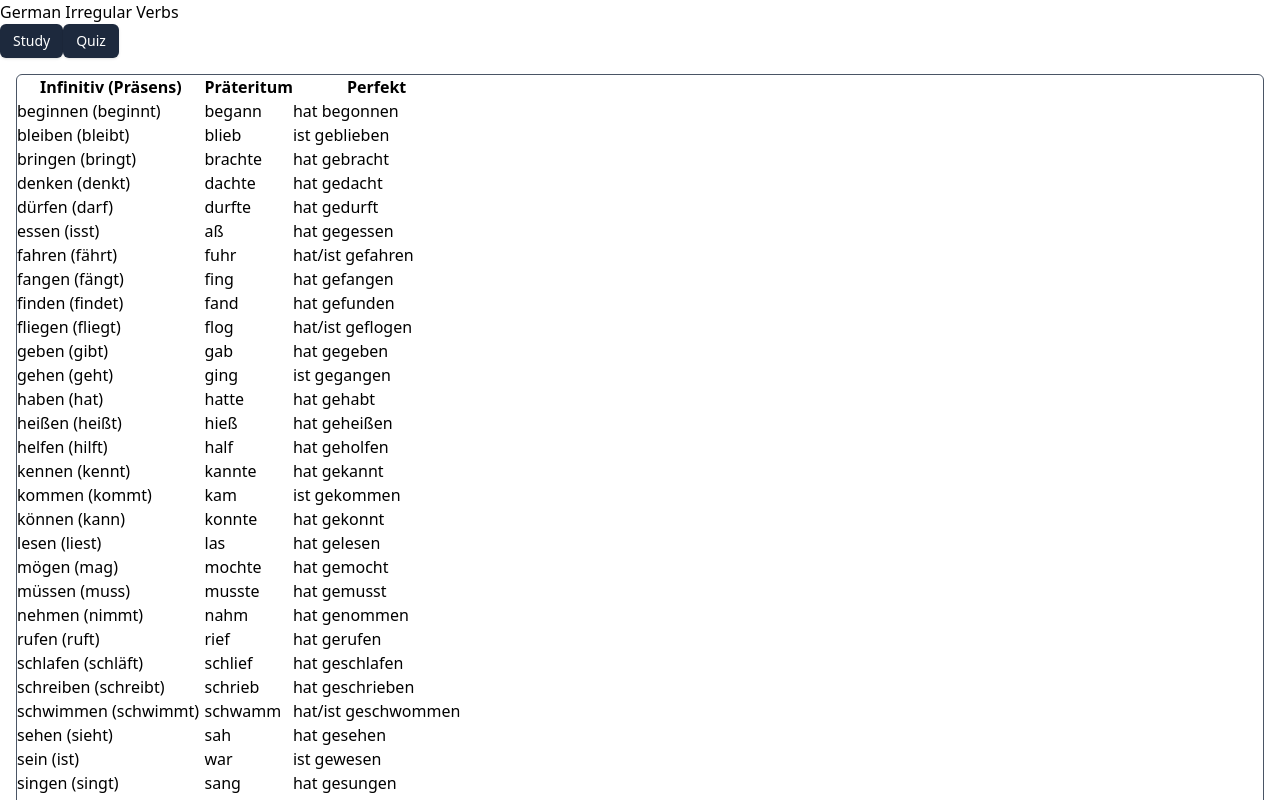
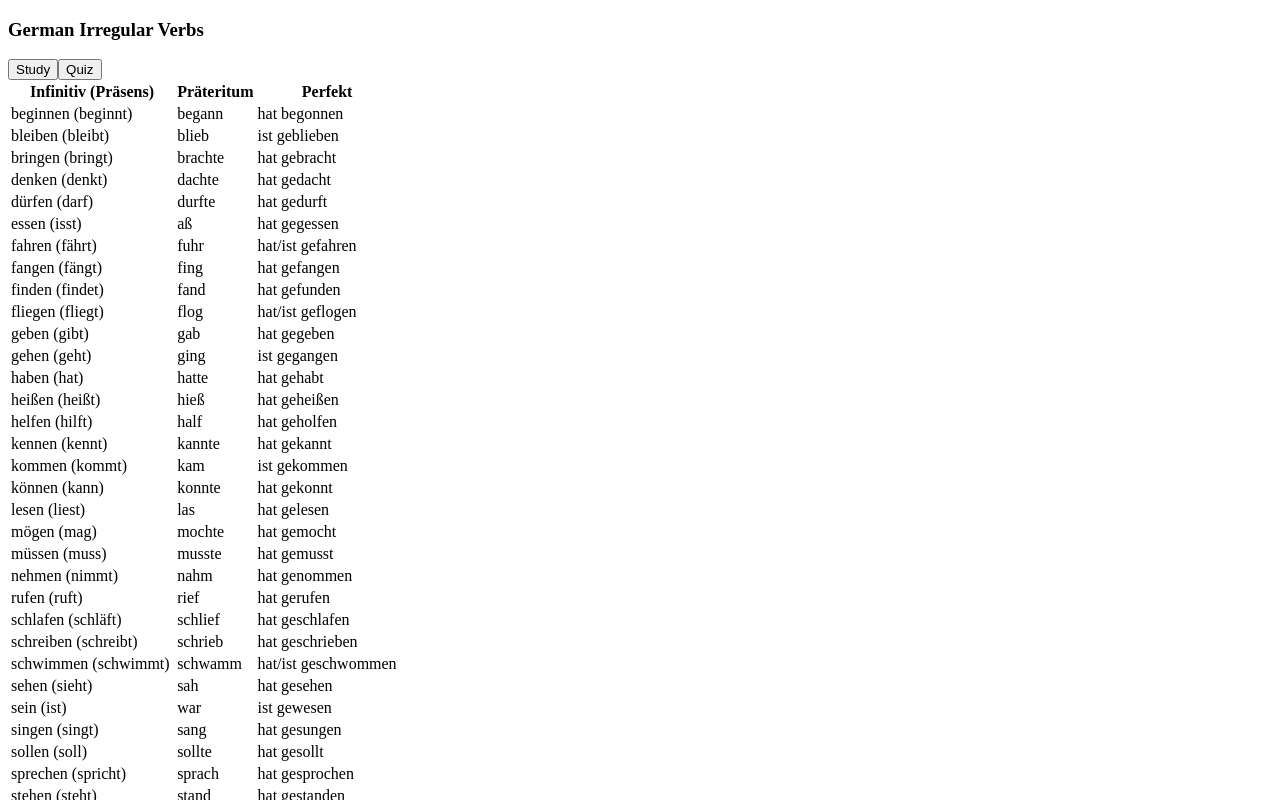
Before and after one commit to tampakc/german-irregular-verbs, an Angular app: page /study in a window 1280 px wide. Shown: the top 800 px of the page. Built offline with nearby package versions, Linux system fonts and the light colour scheme.

Commit message:
remove css

```diff
--- a/src/styles.css
+++ b/src/styles.css
@@ -1,8 +1 @@
 /* You can add global styles to this file, and also import other style files */
-@import "tailwindcss";
-
-button {
-  @apply rounded-md bg-slate-800 py-1.5 px-3 border border-transparent text-center text-sm text-white cursor-pointer transition-all shadow-sm
-           hover:shadow focus:bg-slate-700 focus:shadow-none active:bg-slate-700 hover:bg-slate-700 active:shadow-none
-           disabled:pointer-events-none disabled:opacity-50 disabled:shadow-none;
-}
```
